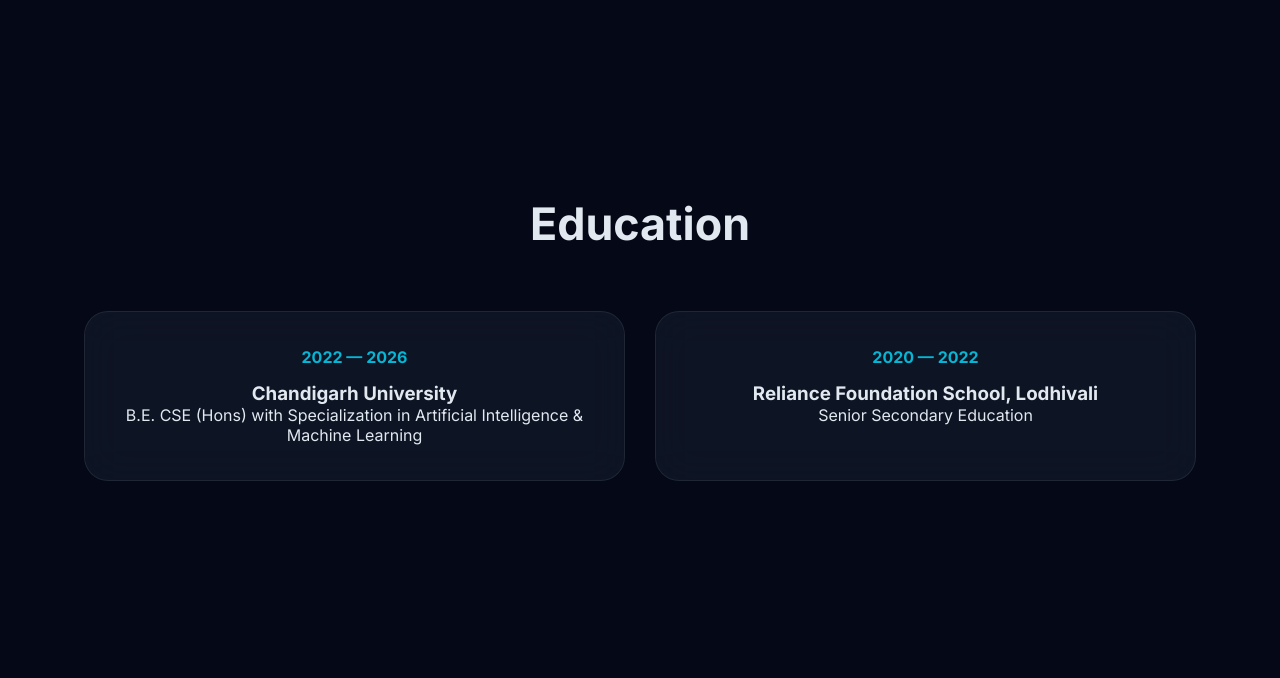
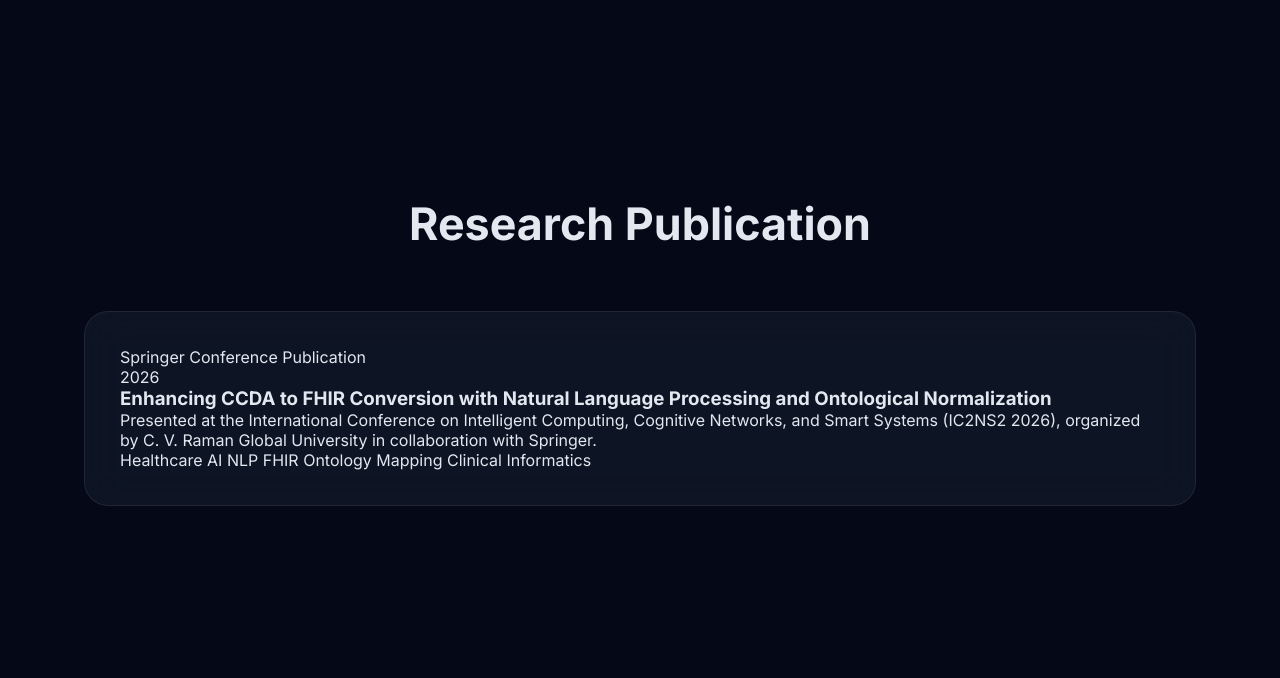
Before and after one commit to hasshya1530/portfolio_website, a plain HTML site: page index.html in a window 1280 px wide. Shown: the part 2067-2745 px from the top of the page. Drawn offline with nearby package versions, Linux system fonts and the light colour scheme; no server answers.

Commit message:
Add research publication section to index.html

```diff
--- a/index.html
+++ b/index.html
@@ -250,6 +250,68 @@
 
   </section>
 
+  <!-- RESEARCH PUBLICATION -->
+
+  <section id="research"
+           class="section">
+
+    <h2>
+      Research Publication
+    </h2>
+
+    <div class="glass-card research-card">
+
+      <div class="research-top">
+
+        <div class="research-badge">
+
+          Springer Conference Publication
+
+        </div>
+
+        <div class="research-year">
+
+          2026
+
+        </div>
+
+      </div>
+
+      <h3>
+
+        Enhancing CCDA to FHIR Conversion
+        with Natural Language Processing
+        and Ontological Normalization
+
+      </h3>
+
+      <p>
+
+        Presented at the
+        International Conference on Intelligent Computing,
+        Cognitive Networks, and Smart Systems (IC2NS2 2026),
+        organized by C. V. Raman Global University
+        in collaboration with Springer.
+
+      </p>
+
+      <div class="research-tags">
+
+        <span>Healthcare AI</span>
+
+        <span>NLP</span>
+
+        <span>FHIR</span>
+
+        <span>Ontology Mapping</span>
+
+        <span>Clinical Informatics</span>
+
+      </div>
+
+    </div>
+
+  </section>
   <!-- EDUCATION -->
 
   <section id="education" class="section">
```
